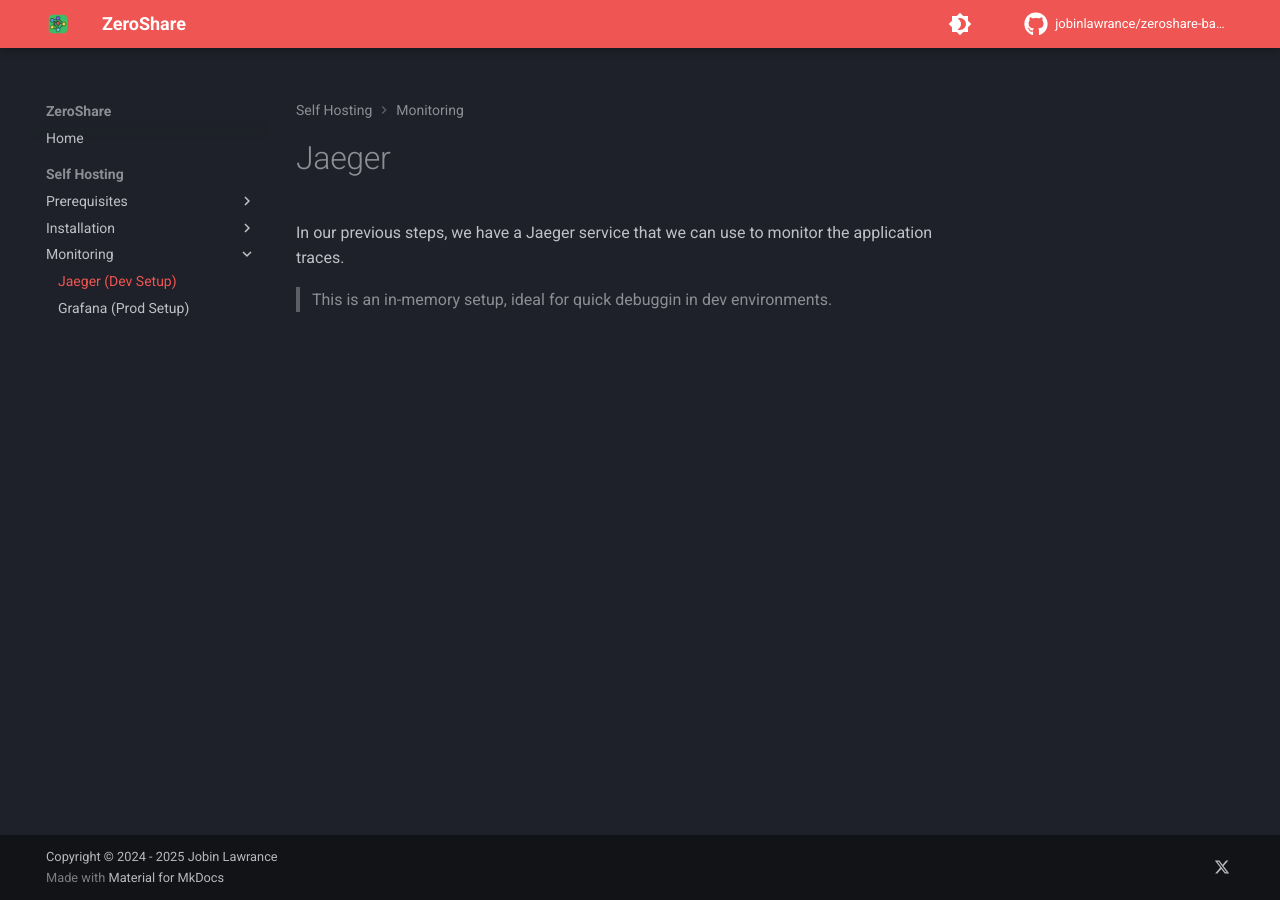
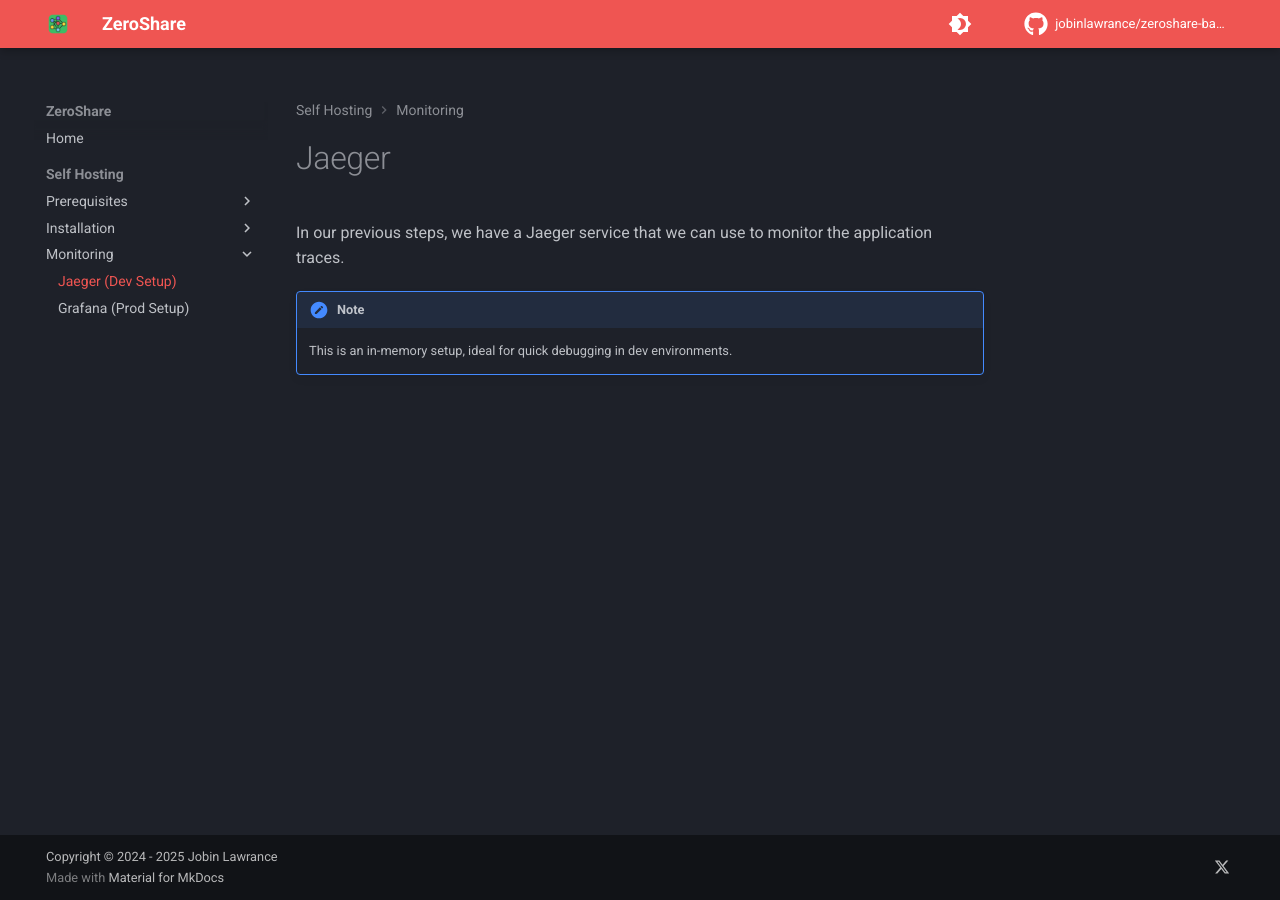
Before and after one commit to jobinlawrance/zeroshare, an MkDocs documentation site: the page built from docs/Self Hosting/otel-dev.md, in a window 1280 px wide. Built offline with MkDocs 1.6.1 and Material for MkDocs 9.7.7, drawn with Linux system fonts in a browser that asks for light colours; comment, search, counter and statistics services are not loaded.

Commit message:
feat(doc): Small edits

```diff
--- a/docs/Self Hosting/otel-dev.md
+++ b/docs/Self Hosting/otel-dev.md
@@ -2,4 +2,5 @@
 
 In our previous steps, we have a Jaeger service that we can use to monitor the application traces.
 
-> This is an in-memory setup, ideal for quick debuggin in dev environments.
+!!! note
+    This is an in-memory setup, ideal for quick debugging in dev environments.
--- a/mkdocs.yml
+++ b/mkdocs.yml
@@ -42,6 +42,9 @@
       encoding: 'utf-8'
   - pymdownx.superfences
   - attr_list
+  - admonition
+  - pymdownx.details
+  - pymdownx.superfences
 
 
 extra:
@@ -52,9 +55,9 @@
 plugins:
   - social
   - git-revision-date-localized:
-      enable_creation_date: true
+      enable_creation_date: !ENV [CI, false]
   - git-committers:
-      enabled:
+      enabled: !ENV [CI, false]
       repository: jobinlawrance/zeroshare-backend
       branch: main
 nav:
```
Also changed, not shown: docs/Self Hosting/otel-prod.md (+2 -1 lines).
